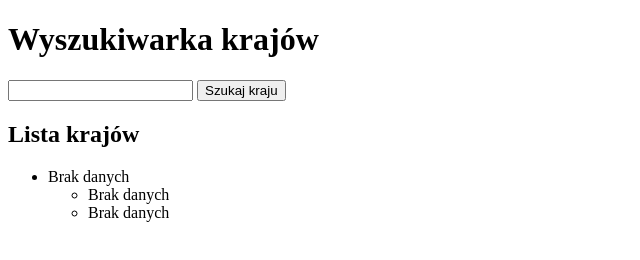
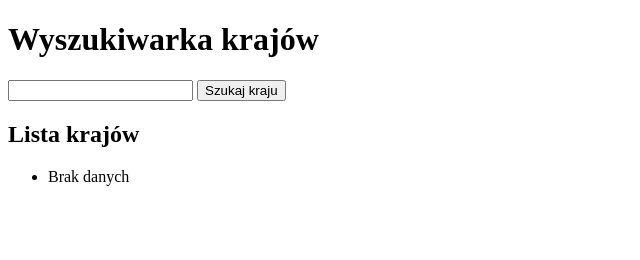
Before and after one commit to Urszula-Maczak/js---search-countriess, a plain HTML site: page index.html in a window 1280 px wide. Both pictures are taken after a click on the button "Szukaj kraju". Shown: the whole page, without its empty margins (0-640 px from the left). Drawn offline with nearby package versions, Linux system fonts and the light colour scheme; no server answers.

Commit message:
updated to basic task

```diff
--- a/index.html
+++ b/index.html
@@ -12,12 +12,12 @@
 	<h2>Lista krajów</h2>
 	<ul id="countries">
 		<li>Brak danych</li>
-			<ul id="capitals">
+			<!--<ul id="capitals">
 				<li>Brak danych</li>
 			</ul>
 			<ul id="languages">
 				<li>Brak danych</li>
-			</ul>
+			</ul>-->
 	</ul>
 
 <script src="https://ajax.googleapis.com/ajax/libs/jquery/1.12.4/jquery.min.js"></script>
--- a/script.js
+++ b/script.js
@@ -1,14 +1,14 @@
 	var url = 'https://restcountries.eu/rest/v2/name/';
-	var urlCapital = 'https://restcountries.eu/rest/v2/capital/';
-	var urlLanguage = 'https://restcountries.eu/rest/v2/lang/';
+	//var urlCapital = 'https://restcountries.eu/rest/v2/capital/';
+	//var urlLanguage = 'https://restcountries.eu/rest/v2/lang/';
 
 	var countriesList = $('#countries');
-	var capitalList = $('#capitals');
-	var languagesList = $('#languages');
+	//var capitalList = $('#capitals');
+	//var languagesList = $('#languages');
 
 	$('#search').click(searchCountries);
-	$('#search').click(searchCapitals);
-	$('#search').click(searchLanguages);
+	//$('#search').click(searchCapitals);
+	//$('#search').click(searchLanguages);
 
 	function searchCountries() {
 		var countryName = $('#country-name').val();
@@ -22,7 +22,16 @@
 		});
 	}
 
-	function searchCapitals() {
+	function showCountriesList(resp) {
+		countriesList.empty();
+
+		resp.forEach(function(item) {
+			$('<li>').text(item.name).appendTo(countriesList);
+
+		});
+	}
+
+	/*function searchCapitals() {
 		var capitalName = $('#country-name').val();
 
 		if (!capitalName.length) capitalName = 'Warsaw';
@@ -46,14 +55,7 @@
 		});
 	}
 
-	function showCountriesList(resp) {
-		countriesList.empty();
 
-		resp.forEach(function(item) {
-			$('<li>').text(item.name).appendTo(countriesList);
-
-		});
-	}
 
 	function showCapitalList(resp) {
 		capitalList.empty();
@@ -69,4 +71,4 @@
 		resp.forEach(function(item) {
 			$('<li>').text(item.name).appendTo(languagesList);
 		});
-	}
+	}*/
```
